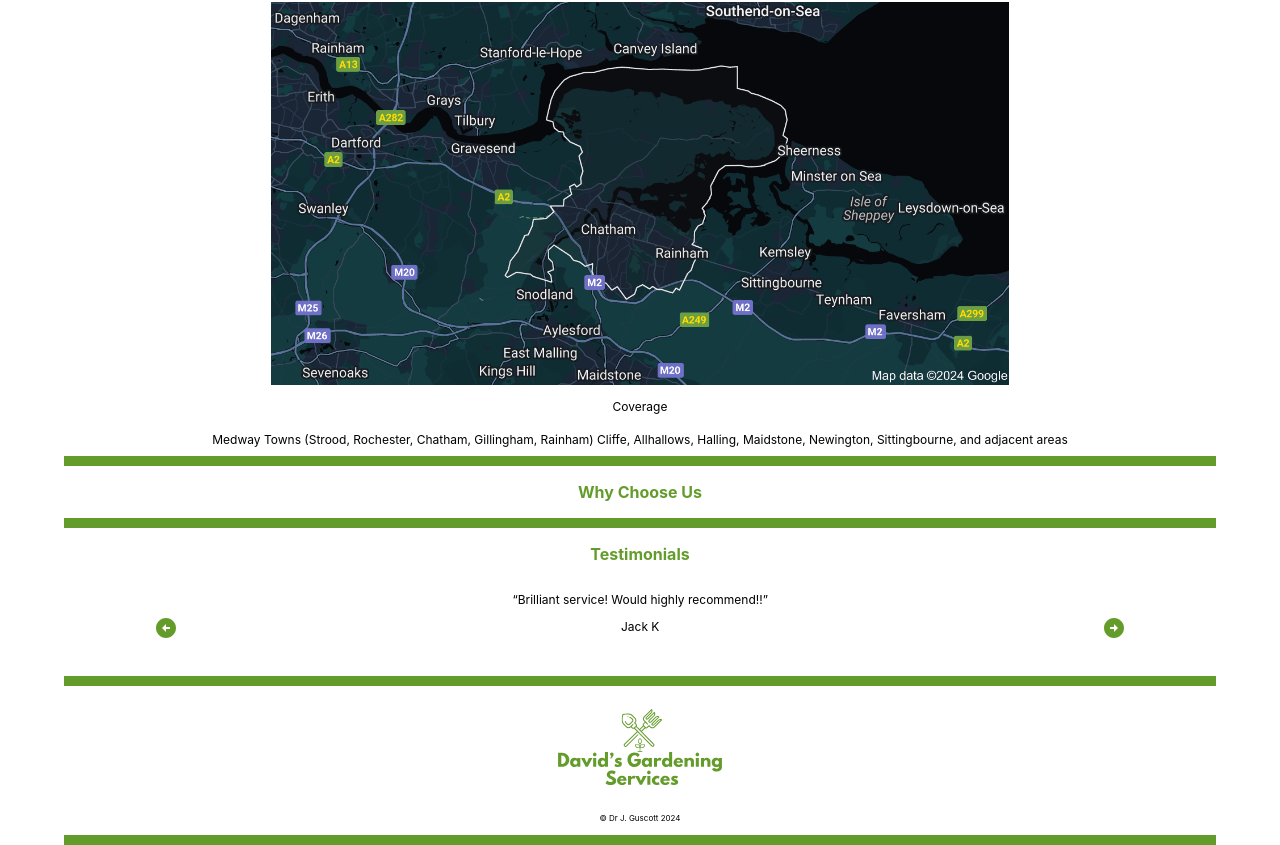
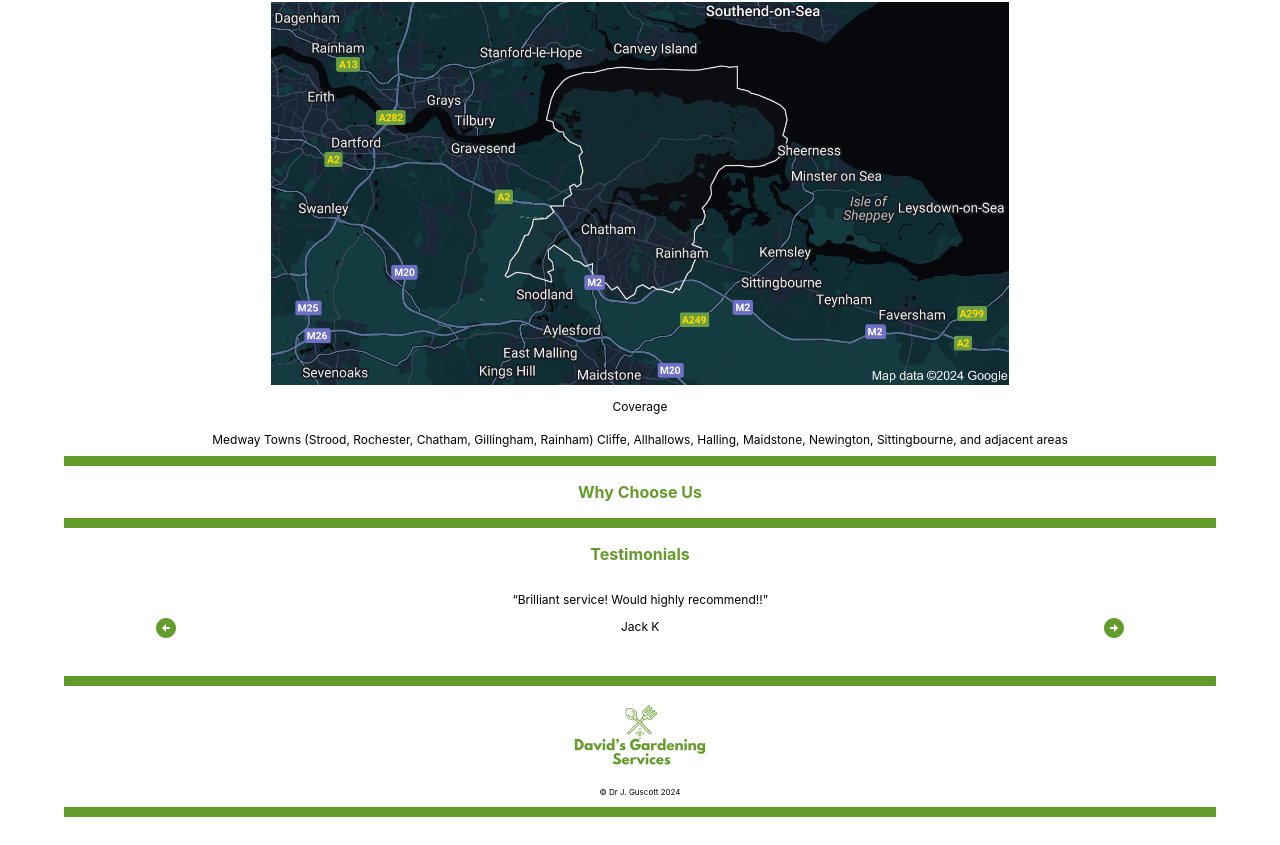
Before and after one commit to davidsgardeningservices/davidsgardeningservices.github.io, a React (Create React App) app: page / in a window 1280 px wide. Shown: the part 923-1768 px from the top of the page. After the commit the page ends 1740 px from the top, so only its background shows below. Built offline with nearby package versions, Linux system fonts and the light colour scheme.

Commit message:
align footer

```diff
--- a/src/App.css
+++ b/src/App.css
@@ -45,6 +45,12 @@
     margin: auto;
 }
 
+#homepage-footer {
+    text-align: center;
+    width: 80%;
+    margin: auto;
+}
+
 h3 {
     font-size: 2vmin;
     color: #649c2c;
--- a/src/App.tsx
+++ b/src/App.tsx
@@ -40,7 +40,7 @@ function App() {
           <Testimonials />
         </div>
         <NavBar />
-        <div>
+        <div id='homepage-footer'>
           <Footer />
         </div>
         <NavBar />
--- a/src/components/Footer.css
+++ b/src/components/Footer.css
@@ -11,6 +11,7 @@
 }
 
 #copyright {
+    width: 100%;
     margin-top: auto;
     margin-left: auto;
     margin-right: auto;
```
